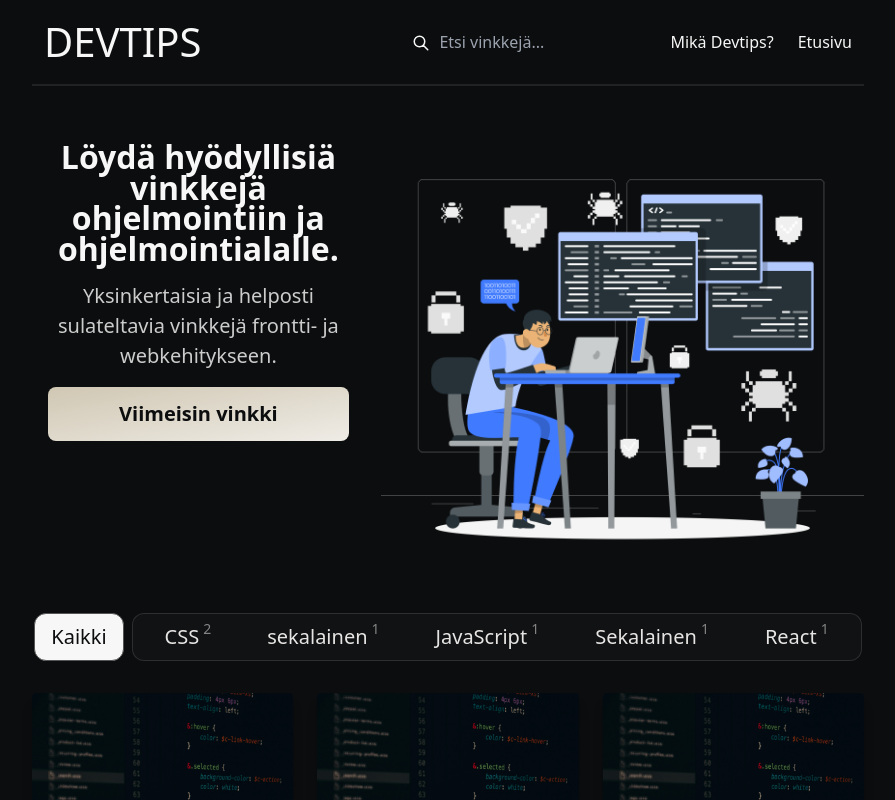
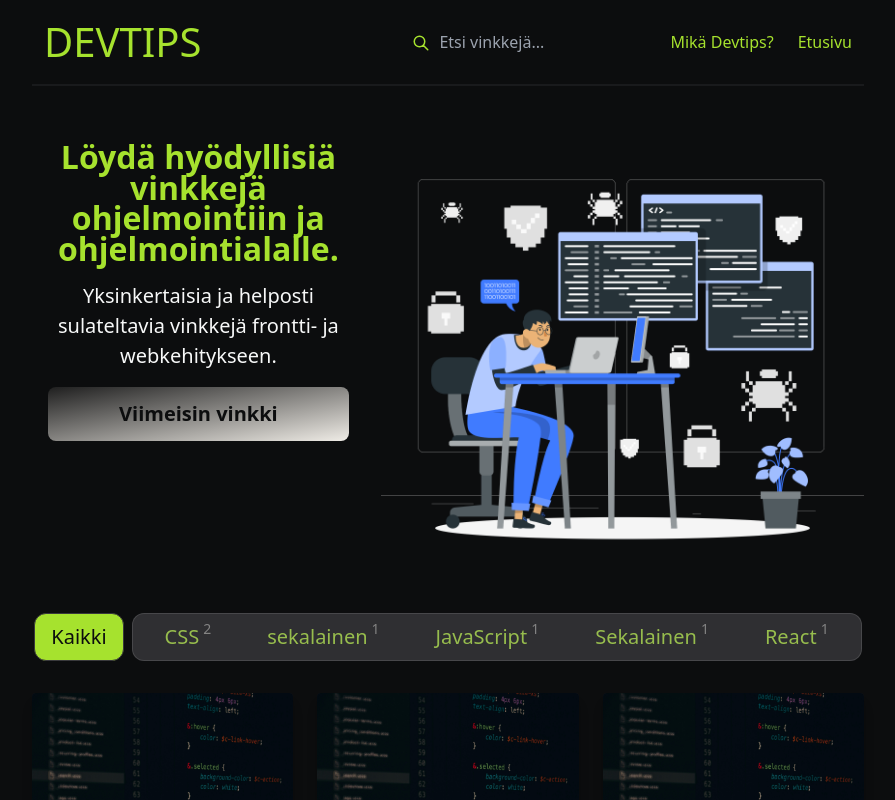
Before and after one commit to juusorutanen/fronttivinkit, a Next.js app: page / in a window 1280 px wide. Shown: the top 800 px of the page, without its empty margins (192-1087 px from the left). Built offline with nearby package versions, Linux system fonts and the light colour scheme.

Commit message:
changing colors

```diff
--- a/tailwind.config.js
+++ b/tailwind.config.js
@@ -26,17 +26,18 @@ module.exports = {
     colors: {
       'transparent': 'transparent',
       'bg': '#0C0D0E',
-      'dark-charcoal': '#101214',
-      'super-dark-gray': '#1A1A1A',
-      'dim-gray': '#555555',
+      'dark-charcoal': '#18181b',
+      'dark-gray': '#2F2F32',
+      'dim-gray': '#39393C',
       'light-gray': '#878787',
       'gray': '#D1D1D1',
-      'accent': '#F7F7F7',
-      'text': '#CCCCCC',
+      'accent': '#A6E22E',
+      'text': '#F7F8F8',
+      'text-link':'#8a8f98',
       'primary': '#EFECE6',
       'outline': '#D1D1D1',
-      'gradient': '#D0C7B3',
-      'gradient2': '#968A73',
+      'gradient': '#1F1F1F',
+      'gradient2': '#070707',
       'gradient3': '#675E4C',
     },
     extend: {
```
